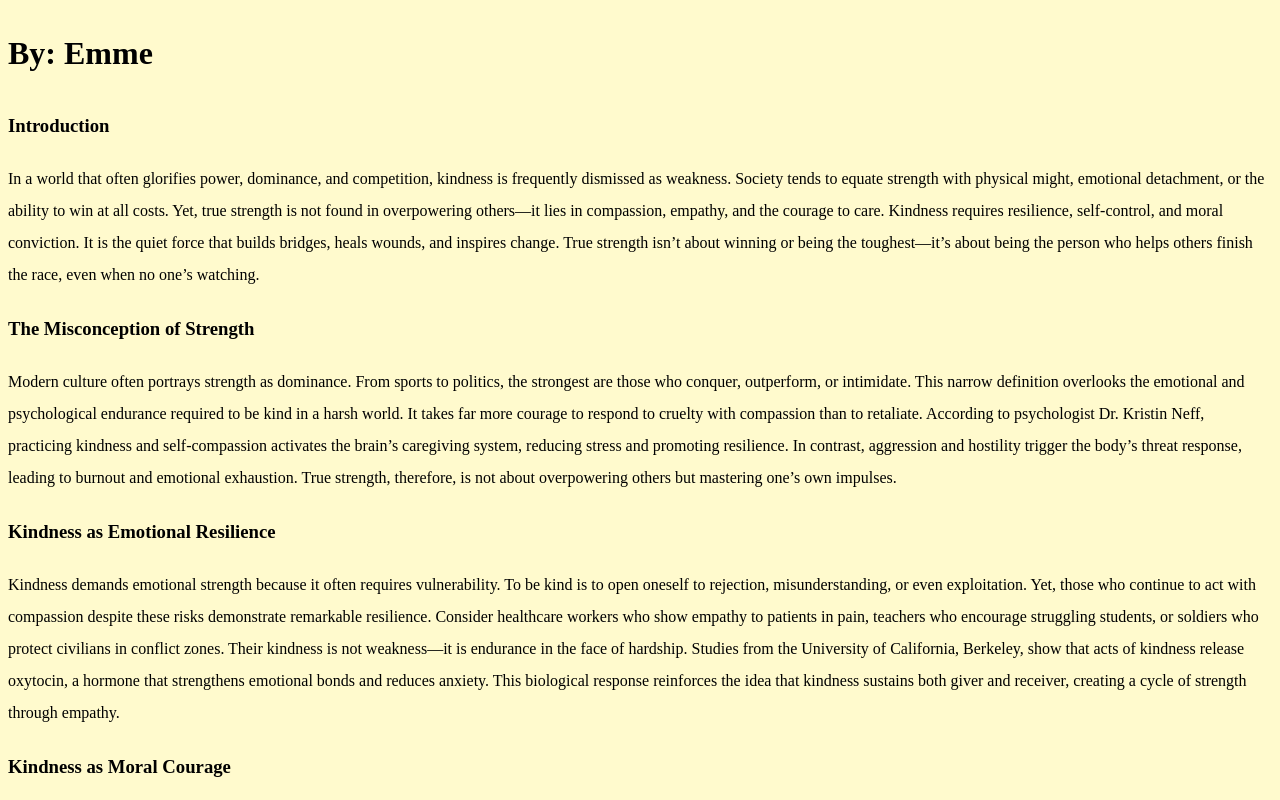
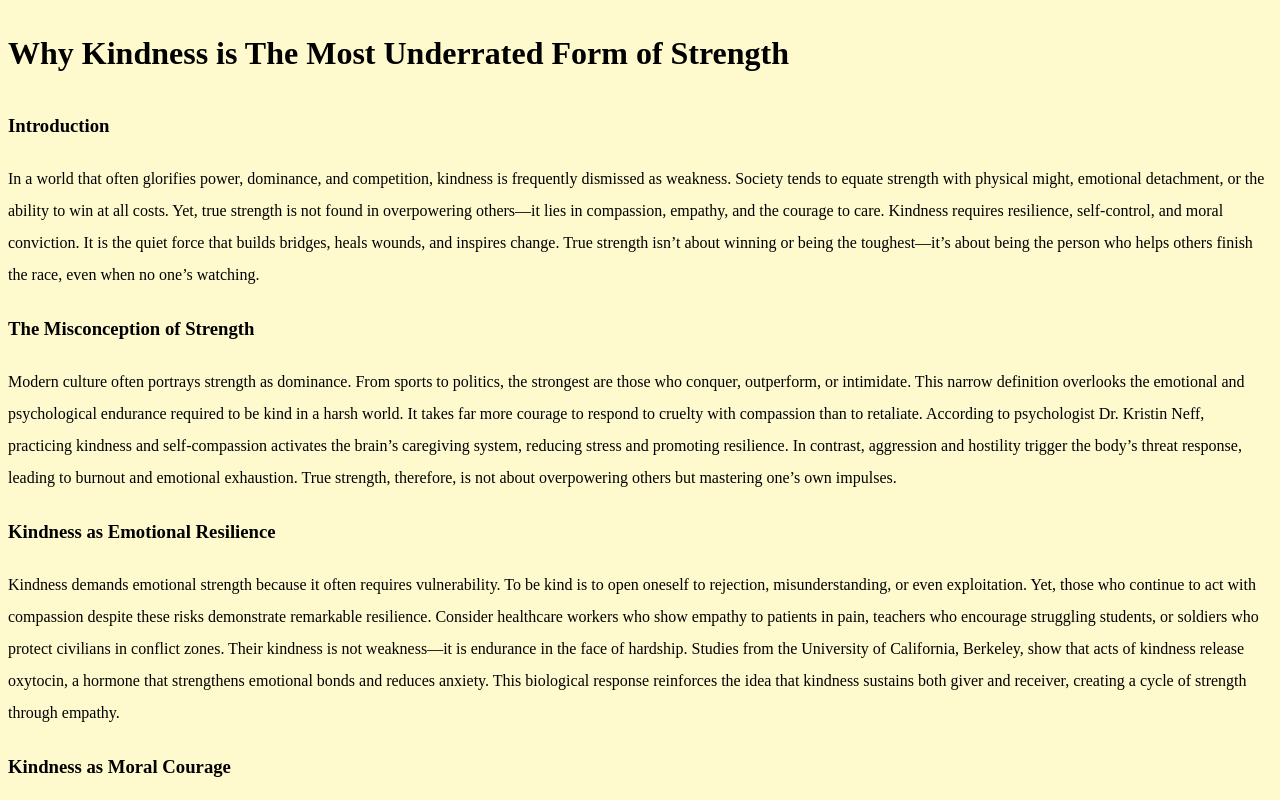
Before and after one commit to myemi-grace/Persuasive-Essay, a plain HTML site: page index.html in a window 1280 px wide. Shown: the top 800 px of the page. Drawn offline with Linux system fonts and the light colour scheme.

Commit message:
Update index.html

```diff
--- a/index.html
+++ b/index.html
@@ -2,8 +2,9 @@
 <html lang="en" dir="ltr">
 <head>
 <meta charset="utf-8">
-<title>Why Kindness Is the Most Underrated Form of Strength</title>
+<title>Persuasive Essay</title>
 <link href="./style.css" rel="stylesheet" type="text/css" />
+<link rel="icon" type="image/x-icon" href="/favicon.ico">
 <link rel="apple-touch-icon" sizes="57x57" href="/apple-icon-57x57.png">
 <link rel="apple-touch-icon" sizes="60x60" href="/apple-icon-60x60.png">
 <link rel="apple-touch-icon" sizes="72x72" href="/apple-icon-72x72.png">
@@ -36,7 +37,7 @@
 
 <body>
 
-<h1>By: Emme</h1>
+<h1>Why Kindness is The Most Underrated Form of Strength</h1>
 <p>
 <h3>Introduction</h3>
 
```
